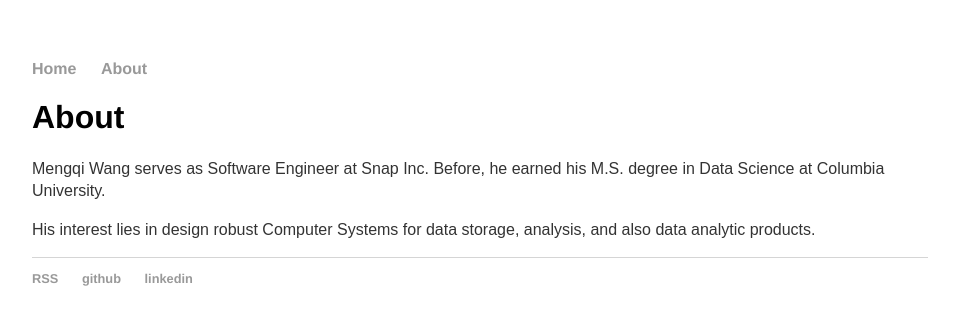
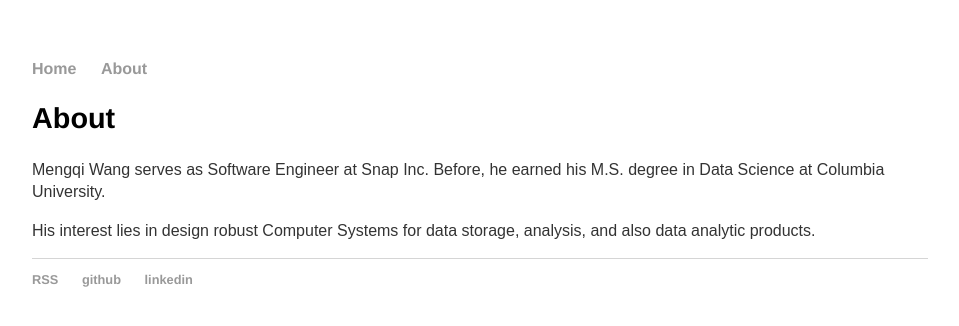
Before and after one commit to EmmanuelSHS/emmanuelshs.github.io, a Jekyll site: the page built from about/index.html, in a window 1280 px wide. Shown: the top 326 px of the page, without its empty margins (160-1119 px from the left). Built offline with Jekyll 4.4.1, drawn with Linux system fonts in a browser that asks for light colours.

Commit message:
font change

```diff
--- a/about/index.html
+++ b/about/index.html
@@ -2,6 +2,6 @@
 layout: default
 title: About
 ---
-<h1>About</h1>
+<h2>About</h2>
 <p>Mengqi Wang serves as Software Engineer at Snap Inc. Before, he earned his M.S. degree in Data Science at Columbia University.</p>
 <p>His interest lies in design robust Computer Systems for data storage, analysis, and also data analytic products.</p>
```
